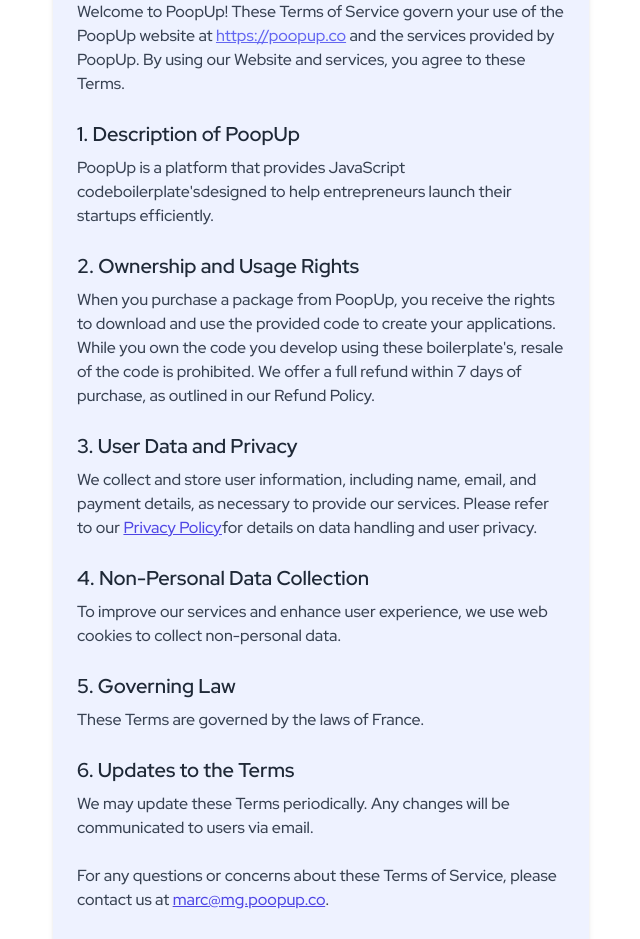
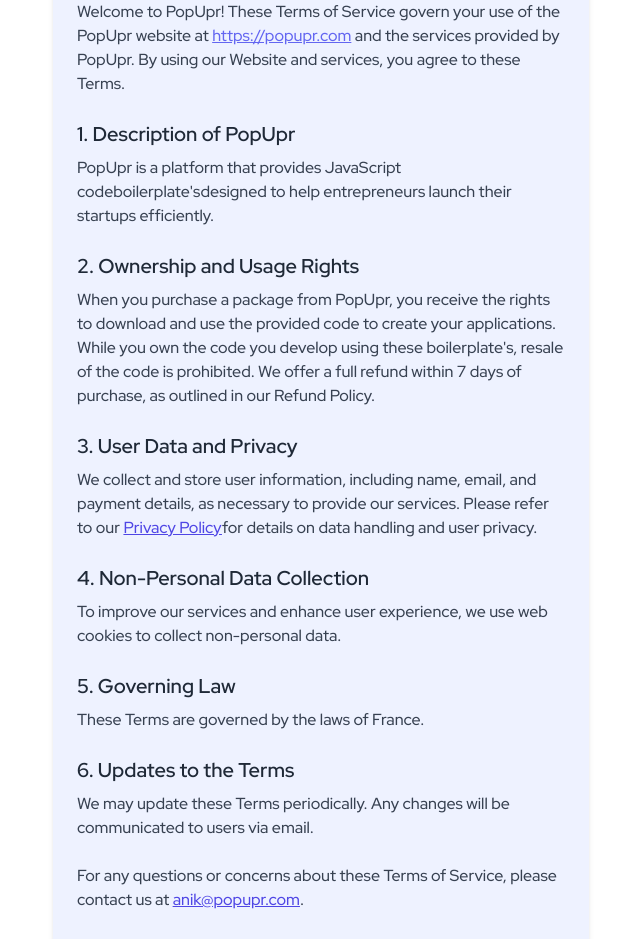
Before and after one commit to shafayeatt1995/popupr_frontend, a Next.js app: page /terms in a window 1280 px wide. Shown: the part 200-1139 px from the top of the page, without its empty margins (319-959 px from the left). Built offline with nearby package versions, Linux system fonts and the light colour scheme.

Commit message:
Name updated

```diff
--- a/app/layout.jsx
+++ b/app/layout.jsx
@@ -18,7 +18,6 @@
     <html lang="en" className="scroll-smooth">
       <head>
         <link rel="icon" href="/favicon.ico" />
-
         <script
           defer
           data-domain="popupr.com"
--- a/app/privacy-policy/page.jsx
+++ b/app/privacy-policy/page.jsx
@@ -24,11 +24,11 @@
           </p>
 
           <p className="text-gray-700 mb-6">
-            Thank you for visiting PoopUp. This Privacy Policy outlines how we
+            Thank you for visiting PopUpr. This Privacy Policy outlines how we
             collect, use, and protect your personal and non-personal information
             when you use our website located at{" "}
-            <a href="https://poopup.co" className="text-indigo-600 underline">
-              https://poopup.co
+            <a href="https://popupr.com" className="text-indigo-600 underline">
+              https://popupr.com
             </a>
             .
           </p>
@@ -108,7 +108,7 @@
               4. {`Children's`} Privacy
             </h2>
             <p className="text-gray-700">
-              PoopUp is not intended for children under 13. We do not knowingly
+              PopUpr is not intended for children under 13. We do not knowingly
               collect information from children. If you believe your child has
               provided us with personal information, please contact us at the
               email below.
@@ -137,10 +137,10 @@
             <p className="text-gray-700">
               <strong>Email:</strong>{" "}
               <a
-                href="mailto:marc@mg.poopup.co"
+                href="mailto:anik@popupr.com"
                 className="text-indigo-600 underline"
               >
-                marc@mg.poopup.co
+                anik@popupr.com
               </a>
             </p>
             <p className="text-gray-700 mt-4">
@@ -150,7 +150,7 @@
           </div>
 
           <p className="text-gray-700">
-            By using PoopUp, you consent to the terms of this Privacy Policy.
+            By using PopUpr, you consent to the terms of this Privacy Policy.
           </p>
         </section>
       </div>
--- a/app/terms/page.jsx
+++ b/app/terms/page.jsx
@@ -17,28 +17,28 @@
         </Link>
         <section class="max-w-3xl mx-auto p-6 bg-indigo-50 rounded-lg shadow-md mt-5">
           <h1 class="text-3xl font-bold text-gray-800 mb-4">
-            Terms and Conditions for PoopUp
+            Terms and Conditions for PopUpr
           </h1>
           <p class="text-gray-600 text-sm mb-6">
             Last Updated: September 26, 2023
           </p>
 
           <p class="text-gray-700 mb-6">
-            Welcome to PoopUp! These Terms of Service govern your use of the
-            PoopUp website at{" "}
-            <a href="https://poopup.co" class="text-indigo-500 underline">
-              https://poopup.co
+            Welcome to PopUpr! These Terms of Service govern your use of the
+            PopUpr website at{" "}
+            <a href="https://popupr.com" class="text-indigo-500 underline">
+              https://popupr.com
             </a>{" "}
-            and the services provided by PoopUp. By using our Website and
+            and the services provided by PopUpr. By using our Website and
             services, you agree to these Terms.
           </p>
 
           <div class="mb-6">
             <h2 class="text-xl font-semibold text-gray-800 mb-2">
-              1. Description of PoopUp
+              1. Description of PopUpr
             </h2>
             <p class="text-gray-700">
-              PoopUp is a platform that provides JavaScript code
+              PopUpr is a platform that provides JavaScript code
               {`boilerplate's`}
               designed to help entrepreneurs launch their startups efficiently.
             </p>
@@ -49,7 +49,7 @@
               2. Ownership and Usage Rights
             </h2>
             <p class="text-gray-700">
-              When you purchase a package from PoopUp, you receive the rights to
+              When you purchase a package from PopUpr, you receive the rights to
               download and use the provided code to create your applications.
               While you own the code you develop using these {`boilerplate's`},
               resale of the code is prohibited. We offer a full refund within 7
@@ -104,16 +104,13 @@
           <p class="text-gray-700">
             For any questions or concerns about these Terms of Service, please
             contact us at{" "}
-            <a
-              href="mailto:marc@mg.poopup.co"
-              class="text-indigo-600 underline"
-            >
-              marc@mg.poopup.co
+            <a href="mailto:anik@popupr.com" class="text-indigo-600 underline">
+              anik@popupr.com
             </a>
             .
           </p>
 
-          <p class="text-gray-700 mt-6">Thank you for choosing PoopUp!</p>
+          <p class="text-gray-700 mt-6">Thank you for choosing PopUpr!</p>
         </section>
       </div>
     </main>
--- a/components/dashboard/domain/Customize.jsx
+++ b/components/dashboard/domain/Customize.jsx
@@ -107,6 +107,7 @@
     try {
       const { id } = await params;
       const { domain } = await userApi.fetchSingleDomain({ id });
+      console.log(domain);
       setDomain(domain);
       setStart(domain.start);
       setSend(domain.send);
--- a/components/dashboard/domain/Popup.jsx
+++ b/components/dashboard/domain/Popup.jsx
@@ -69,7 +69,7 @@
                   alt={msg.title}
                   loading="lazy"
                   decoding="async"
-                  className="size-14 object-contain rounded"
+                  className="size-12 object-contain rounded"
                   src={msg.image}
                 />
               </div>
--- a/components/home/FAQ.jsx
+++ b/components/home/FAQ.jsx
@@ -21,12 +21,12 @@
       body: "You don’t need anything else! Just copy and paste a small code snippet into your website's <code><head></code> tag. It works seamlessly with WordPress, Shopify, Webflow, Bubble, Wix, and more!",
     },
     {
-      title: "Does PoopUp work on mobile?",
-      body: "Yes! To keep your visitor's experience smooth, only one PoopUp will be displayed at a time.",
+      title: "Does PopUpr work on mobile?",
+      body: "Yes! To keep your visitor's experience smooth, only one PopUpr will be displayed at a time.",
     },
     {
       title: "What can I customize?",
-      body: `Currently, you can customize these key elements <ul class="mt-2"><li>PoopUp title</li><li>PoopUp body</li><li>PoopUp Icon</li><li>When are PoopUps firing</li><li>How often are PoopUps firing</li><li>How long are PoopUps displayed</li></ul>`,
+      body: `Currently, you can customize these key elements <ul class="mt-2"><li>PopUpr title</li><li>PopUpr body</li><li>PopUpr Icon</li><li>When are PopUprs firing</li><li>How often are PopUprs firing</li><li>How long are PopUprs displayed</li></ul>`,
     },
   ];
   return (
--- a/public/css/style.css
+++ b/public/css/style.css
@@ -47,8 +47,8 @@
 }
 
 .popup-message-image img {
-  width: 56px;
-  height: 56px;
+  width: 48px;
+  height: 48px;
   object-fit: contain;
   border-radius: 4px;
 }
--- a/public/js/script.js
+++ b/public/js/script.js
@@ -2,6 +2,7 @@
   let a;
   const b = async () => {
     try {
+      console.log("ami anik");
       const c =
         window.document.currentScript?.getAttribute("data-domain") ??
         document
@@ -10,7 +11,6 @@
       const d = `https://api.popupr.com/domain-messages?domain=${c}`;
       const e = await fetch(d);
       const { dd } = await e.json();
-      console.log(dd);
       if (dd) {
         if (dd && dd.messages.length > 0) h(dd);
       }
@@ -29,7 +29,6 @@
   };
 
   const n = (o, p) => {
-    console.log(p);
     if (p > 1) {
       document
         .getElementById(`popup-message-${p - 1}`)
```
